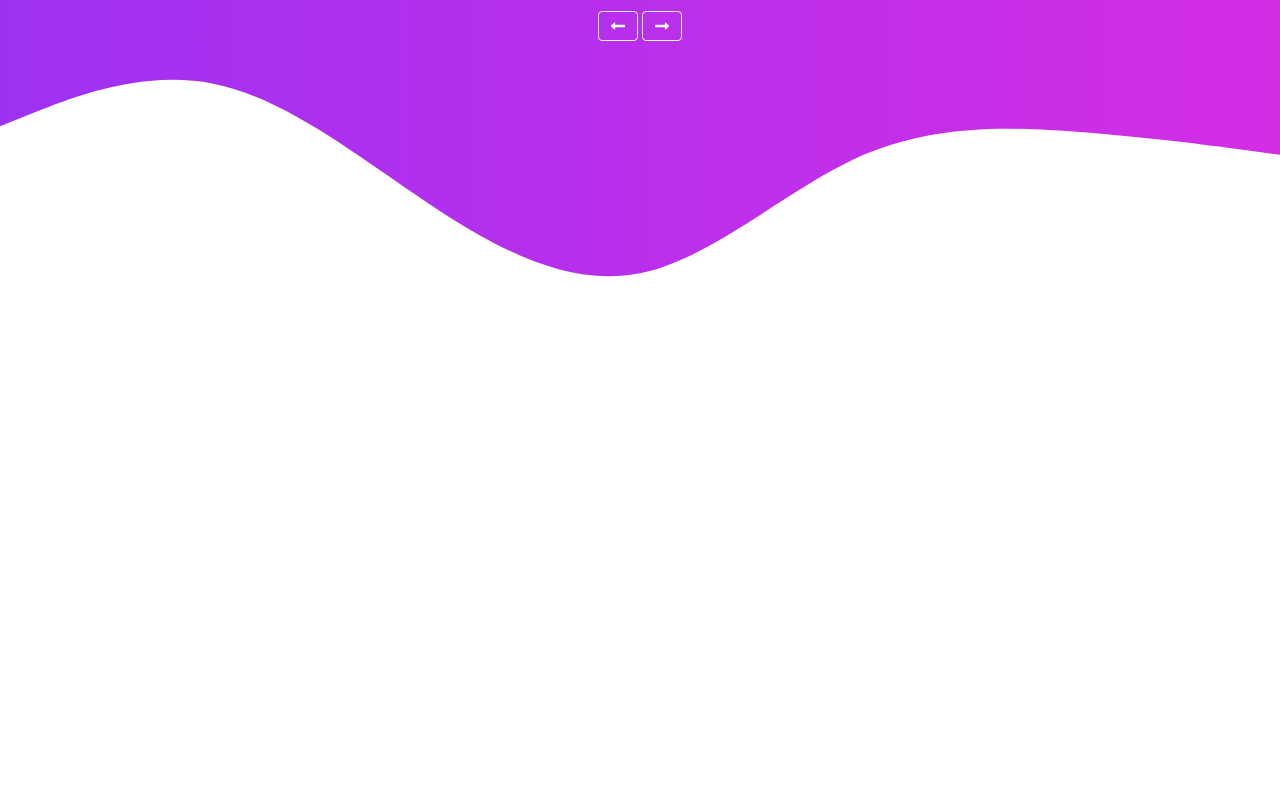
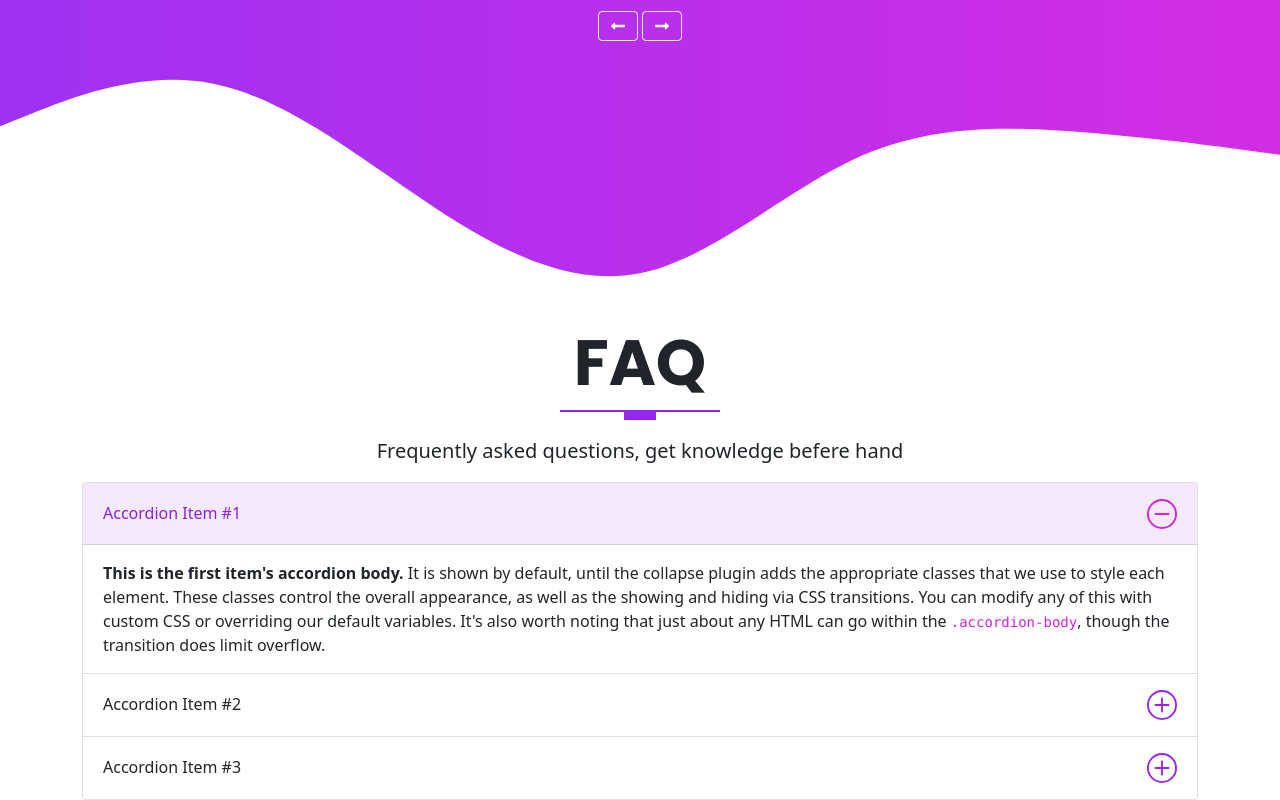
Before and after one commit to iIlumi/fcc_portfolio_bs5, a website: page index.html in a window 1280 px wide. Shown: the part 4032-4832 px from the top of the page. Before the commit the page ends 4357 px from the top, so only its background shows below. Drawn offline with Linux system fonts and the light colour scheme.

Commit message:
bs-accordion template

```diff
--- a/index.html
+++ b/index.html
@@ -9,8 +9,8 @@
     <link rel="stylesheet" href="./assets/vendors/css/glightbox.min.css" />
 
     <link
-    href="https://fonts.googleapis.com/css2?family=Poppins:wght@400;500;600;700;800;900&display=swap"
-    rel="stylesheet"
+      href="https://fonts.googleapis.com/css2?family=Poppins:wght@400;500;600;700;800;900&display=swap"
+      rel="stylesheet"
     />
     <link rel="stylesheet" href="./css/fontawesome.css" />
 
@@ -526,6 +526,63 @@
       </svg>
     </section>
 
+    <section id="faq" class="faq">
+      <div class="container">
+        <div class="row text-center">
+          <h1 class="display-3 fw-bold text-uppercase">faq</h1>
+          <div class="heading-line"></div>
+          <p class="lead">
+            Frequently asked questions, get knowledge befere hand
+          </p>
+        </div>
+
+        <!-- https://getbootstrap.com/docs/5.0/components/accordion/#example -->
+
+        <div class="accordion" id="accordionExample">
+          <div class="accordion-item">
+            <h2 class="accordion-header" id="headingOne">
+              <button class="accordion-button" type="button" data-bs-toggle="collapse" data-bs-target="#collapseOne" aria-expanded="true" aria-controls="collapseOne">
+                Accordion Item #1
+              </button>
+            </h2>
+            <div id="collapseOne" class="accordion-collapse collapse show" aria-labelledby="headingOne" data-bs-parent="#accordionExample">
+              <div class="accordion-body">
+                <strong>This is the first item's accordion body.</strong> It is shown by default, until the collapse plugin adds the appropriate classes that we use to style each element. These classes control the overall appearance, as well as the showing and hiding via CSS transitions. You can modify any of this with custom CSS or overriding our default variables. It's also worth noting that just about any HTML can go within the <code>.accordion-body</code>, though the transition does limit overflow.
+              </div>
+            </div>
+          </div>
+          <div class="accordion-item">
+            <h2 class="accordion-header" id="headingTwo">
+              <button class="accordion-button collapsed" type="button" data-bs-toggle="collapse" data-bs-target="#collapseTwo" aria-expanded="false" aria-controls="collapseTwo">
+                Accordion Item #2
+              </button>
+            </h2>
+            <div id="collapseTwo" class="accordion-collapse collapse" aria-labelledby="headingTwo" data-bs-parent="#accordionExample">
+              <div class="accordion-body">
+                <strong>This is the second item's accordion body.</strong> It is hidden by default, until the collapse plugin adds the appropriate classes that we use to style each element. These classes control the overall appearance, as well as the showing and hiding via CSS transitions. You can modify any of this with custom CSS or overriding our default variables. It's also worth noting that just about any HTML can go within the <code>.accordion-body</code>, though the transition does limit overflow.
+              </div>
+            </div>
+          </div>
+          <div class="accordion-item">
+            <h2 class="accordion-header" id="headingThree">
+              <button class="accordion-button collapsed" type="button" data-bs-toggle="collapse" data-bs-target="#collapseThree" aria-expanded="false" aria-controls="collapseThree">
+                Accordion Item #3
+              </button>
+            </h2>
+            <div id="collapseThree" class="accordion-collapse collapse" aria-labelledby="headingThree" data-bs-parent="#accordionExample">
+              <div class="accordion-body">
+                <strong>This is the third item's accordion body.</strong> It is hidden by default, until the collapse plugin adds the appropriate classes that we use to style each element. These classes control the overall appearance, as well as the showing and hiding via CSS transitions. You can modify any of this with custom CSS or overriding our default variables. It's also worth noting that just about any HTML can go within the <code>.accordion-body</code>, though the transition does limit overflow.
+              </div>
+            </div>
+          </div>
+        </div>
+
+
+
+        </div>
+      </div>
+    </section>
+
     <script src="./assets/vendors/js/glightbox.js"></script>
     <script type="text/javascript">
       const lightbox = GLightbox({
```
